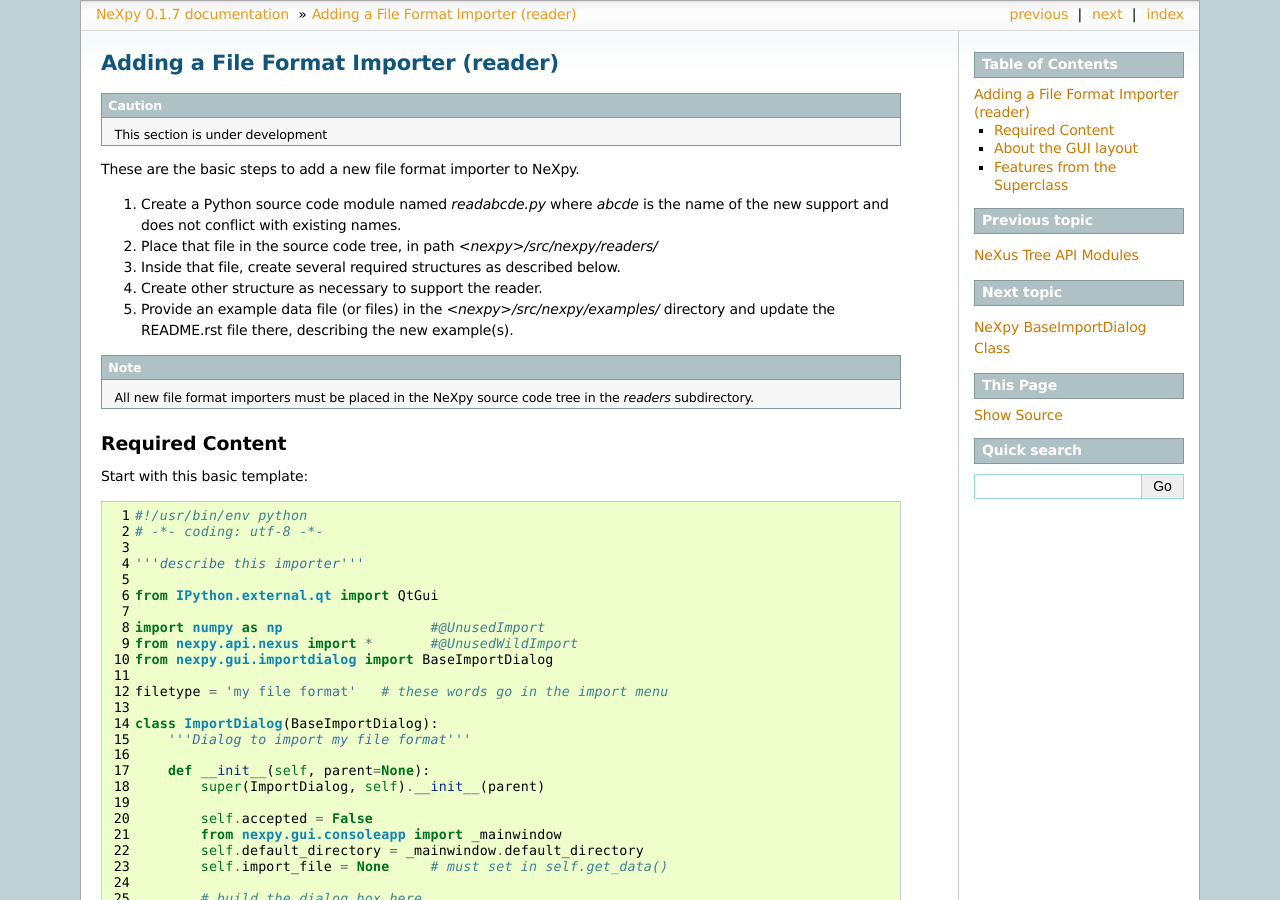
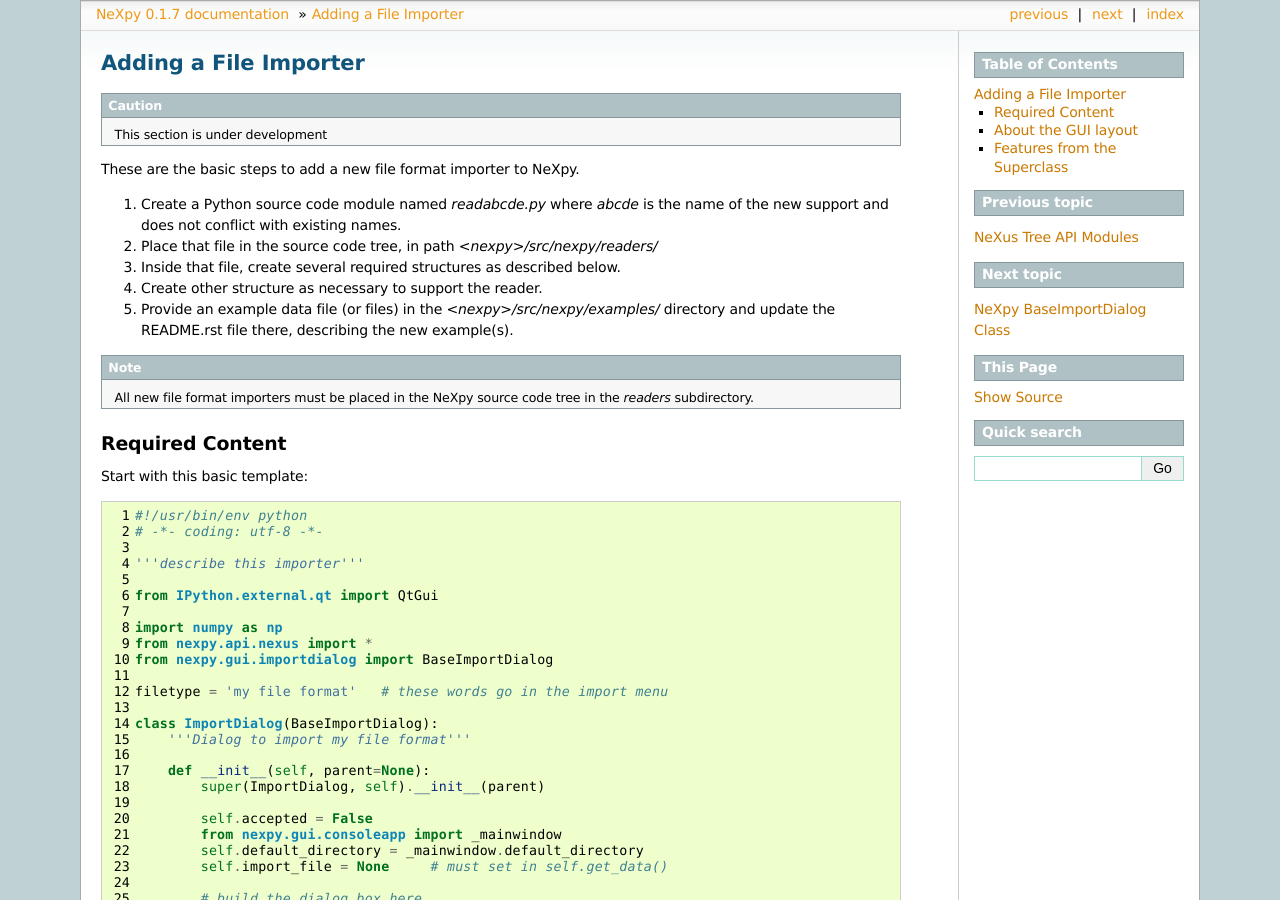
Before and after one commit to nexpy/nexpy, a Sphinx documentation site: the page built from doc/source/readers.rst, in a window 1280 px wide and 900 px high. Built offline with Sphinx 7.4.7, drawn with Linux system fonts in a browser that asks for light colours; some of the changed text lies outside the part shown.

Commit message:
Updated documentation

```diff
--- a/doc/source/readers.rst
+++ b/doc/source/readers.rst
@@ -1,10 +1,9 @@
-Adding a File Format Importer (reader)
-======================================
+Adding a File Importer
+======================
 
 .. caution::  This section is under development
 
-These are the basic steps to
-add a new file format importer to NeXpy.
+These are the basic steps to add a new file format importer to NeXpy.
 
 #. Create a Python source code module named *readabcde.py*
    where *abcde* is the name of the new support and does not
@@ -36,8 +35,8 @@
 
    from IPython.external.qt import QtGui
 
-   import numpy as np                  #@UnusedImport
-   from nexpy.api.nexus import *       #@UnusedWildImport
+   import numpy as np
+   from nexpy.api.nexus import *
    from nexpy.gui.importdialog import BaseImportDialog
 
    filetype = 'my file format'   # these words go in the import menu
```
